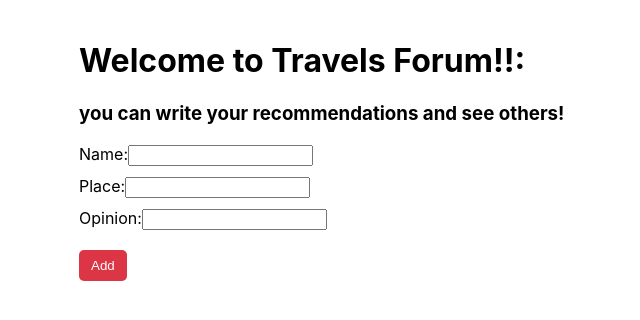
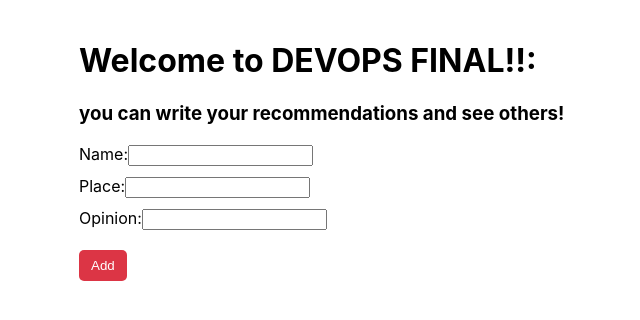
Before and after one commit to bennizri/DevOps-Final-Project, a React (Create React App) app in the folder frontend/: page / in a window 1280 px wide. Shown: the top 320 px of the page, without its empty margins (261-901 px from the left). Built offline with nearby package versions, Linux system fonts and the light colour scheme.

Commit message:
change init 2

```diff
--- a/frontend/src/TripScreen.js
+++ b/frontend/src/TripScreen.js
@@ -38,7 +38,7 @@ const TripScreen = () => {
 
   return (
     <div className="container">
-      <h1>Welcome to Travels Forum!!:</h1>
+      <h1>Welcome to DEVOPS FINAL!!:</h1>
       <h3>you can write your recommendations and see others!</h3>
       <Form>
         <div className="form-column">
```
